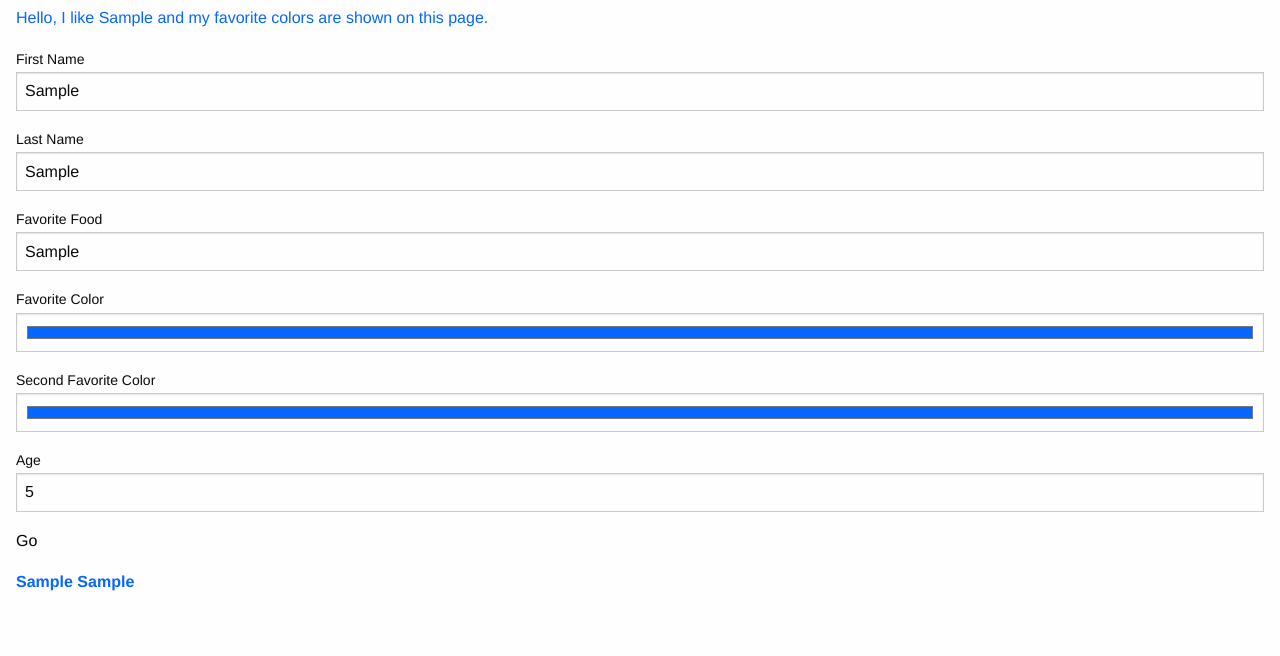
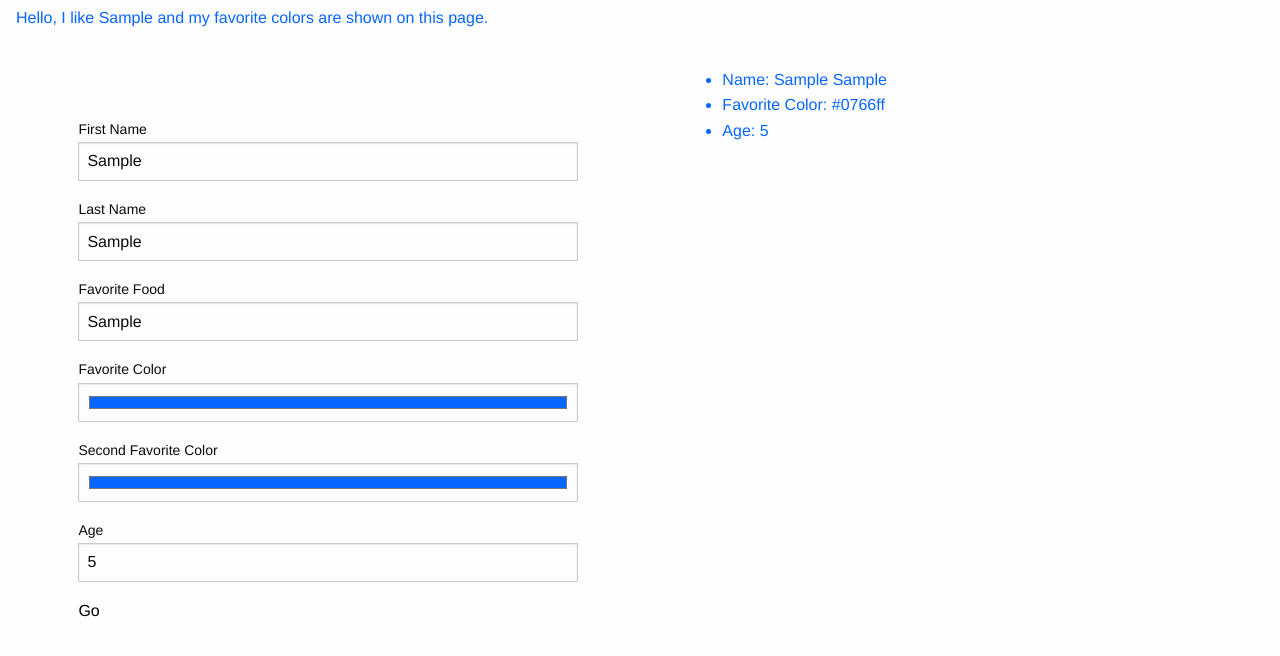
Before and after one commit to Andrew-Dev/people-factory, a plain HTML site: page index.html in a window 1280 px wide. Both pictures are taken after typing "Sample", "Sample", "Sample", "5" into the empty fields and a click on the button "Go". Shown: the part 86-742 px from the top of the page. Drawn offline with nearby package versions, Linux system fonts and the light colour scheme.

Commit message:
add list of details

```diff
--- a/index.css
+++ b/index.css
@@ -1,3 +1,61 @@
 body {
     padding: 1rem;
 }
+
+section > div {
+    width: 80%;
+    margin: 1rem auto;
+}
+
+
+
+body {
+  padding: 1rem;
+}
+
+section > div {
+  width: 80%;
+  margin: 1rem auto;
+}
+
+form {
+  margin-top: 50px;
+}
+
+dl {
+  padding: 15px 10px;
+}
+
+dl > li {
+  list-style: none;
+}
+
+dt, dd {
+  display: inline-block;
+  vertical-align: top;
+  width: 48%;
+}
+
+dl:nth-of-type(even) {
+  background-color: WhiteSmoke;
+}
+
+@media (min-width: 700px) {
+  section > div {
+    width: 60%;
+  }
+}
+
+@media (min-width: 900px) {
+  section > div {
+    float: left;
+    margin: 20px 5%;
+    width: 40%;
+  }
+
+  section::after {
+    clear: both;
+    content: "";
+    display: table;
+  }
+}
--- a/index.js
+++ b/index.js
@@ -9,10 +9,10 @@ function handleSubmit(event) {
 
     const fullName = form.firstName.value + ' ' + form.lastName.value;
 
-    const boldedName = document.createElement('strong');
-    boldedName.textContent = fullName;
+    // const boldedName = document.createElement('strong');
+    // boldedName.textContent = fullName;
 
-    details.appendChild(boldedName);
+    // details.appendChild(boldedName);
 
     const favCol = form.favoriteColor.value;
     const comCol = form.secondFavoriteColor.value;
@@ -25,6 +25,16 @@ function handleSubmit(event) {
     const favFood = form.favoriteFood.value;
     const introText = document.querySelector('#introText');
     introText.textContent = 'Hello, I like ' + favFood + ' and my favorite colors are shown on this page.';
+
+    const age = form.age.value;
+
+    details.innerHTML = `
+    <ul>
+        <li>Name: ${fullName}</li>
+        <li>Favorite Color: ${favCol}</li>
+        <li>Age: ${age}</li>
+    </ul>
+    `;
 }
 
 personForm.addEventListener('submit',handleSubmit);
```
